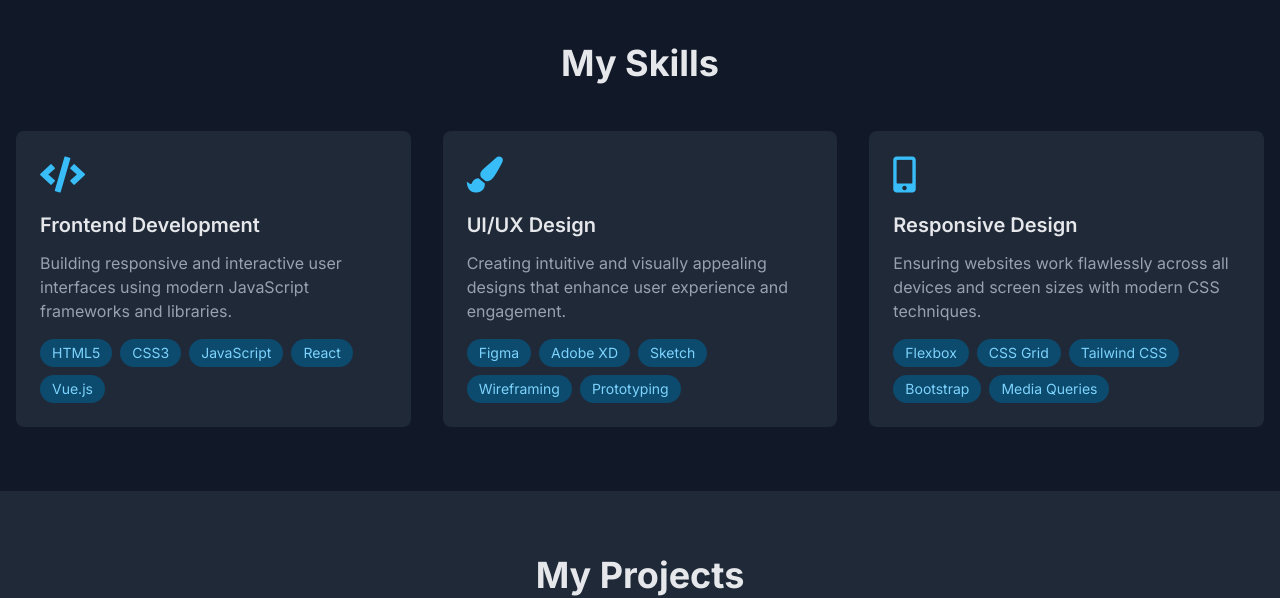
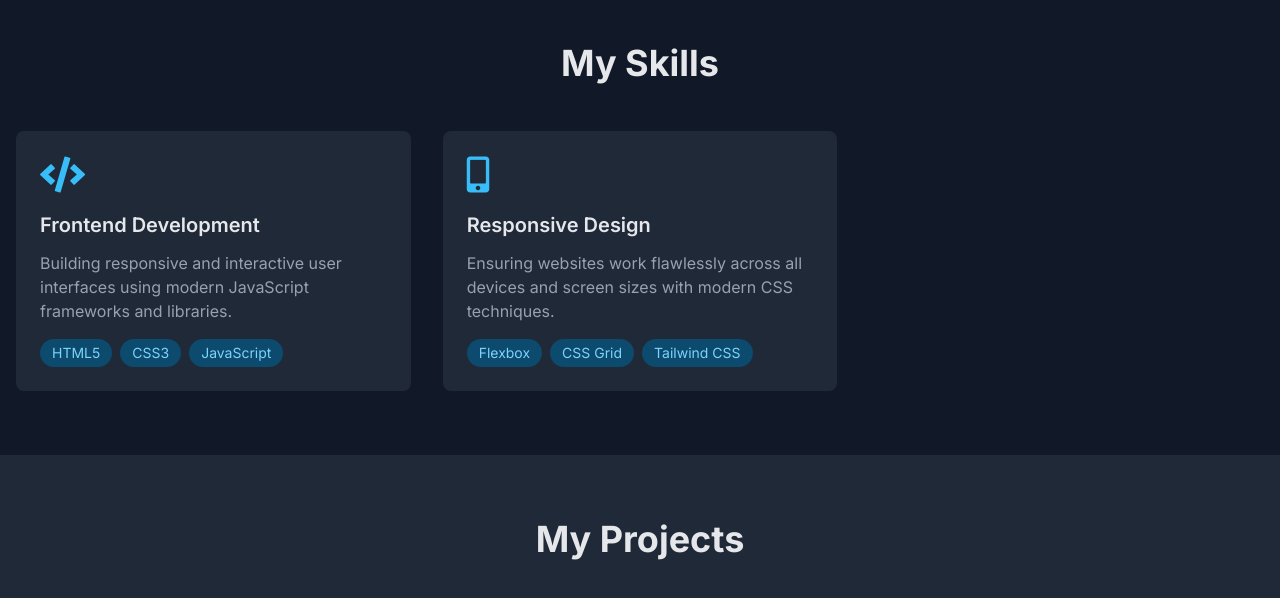
Before and after one commit to 9amAura/Portfolio-Website, a website: page index.html in a window 1280 px wide. Shown: the part 1560-2158 px from the top of the page. Drawn offline with Linux system fonts and the light colour scheme.

Commit message:
Removed Something

```diff
--- a/index.html
+++ b/index.html
@@ -115,12 +115,12 @@
                         <span class="bg-primary-900 text-primary-300 px-3 py-1 rounded-full text-sm">HTML5</span>
                         <span class="bg-primary-900 text-primary-300 px-3 py-1 rounded-full text-sm">CSS3</span>
                         <span class="bg-primary-900 text-primary-300 px-3 py-1 rounded-full text-sm">JavaScript</span>
-                        <span class="bg-primary-900 text-primary-300 px-3 py-1 rounded-full text-sm">React</span>
-                        <span class="bg-primary-900 text-primary-300 px-3 py-1 rounded-full text-sm">Vue.js</span>
+                        <!-- <span class="bg-primary-900 text-primary-300 px-3 py-1 rounded-full text-sm">React</span>
+                        <span class="bg-primary-900 text-primary-300 px-3 py-1 rounded-full text-sm">Vue.js</span> -->
                     </div>
                 </div>
 
-                <div class="bg-dark-800 p-6 rounded-lg card-hover">
+                <!-- <div class="bg-dark-800 p-6 rounded-lg card-hover">
                     <div class="text-primary-400 text-4xl mb-4">
                         <i class="fas fa-paint-brush"></i>
                     </div>
@@ -133,7 +133,7 @@
                         <span class="bg-primary-900 text-primary-300 px-3 py-1 rounded-full text-sm">Wireframing</span>
                         <span class="bg-primary-900 text-primary-300 px-3 py-1 rounded-full text-sm">Prototyping</span>
                     </div>
-                </div>
+                </div> -->
 
                 <div class="bg-dark-800 p-6 rounded-lg card-hover">
                     <div class="text-primary-400 text-4xl mb-4">
@@ -145,8 +145,8 @@
                         <span class="bg-primary-900 text-primary-300 px-3 py-1 rounded-full text-sm">Flexbox</span>
                         <span class="bg-primary-900 text-primary-300 px-3 py-1 rounded-full text-sm">CSS Grid</span>
                         <span class="bg-primary-900 text-primary-300 px-3 py-1 rounded-full text-sm">Tailwind CSS</span>
-                        <span class="bg-primary-900 text-primary-300 px-3 py-1 rounded-full text-sm">Bootstrap</span>
-                        <span class="bg-primary-900 text-primary-300 px-3 py-1 rounded-full text-sm">Media Queries</span>
+                        <!-- <span class="bg-primary-900 text-primary-300 px-3 py-1 rounded-full text-sm">Bootstrap</span>
+                        <span class="bg-primary-900 text-primary-300 px-3 py-1 rounded-full text-sm">Media Queries</span> -->
                     </div>
                 </div>
             </div>
```
